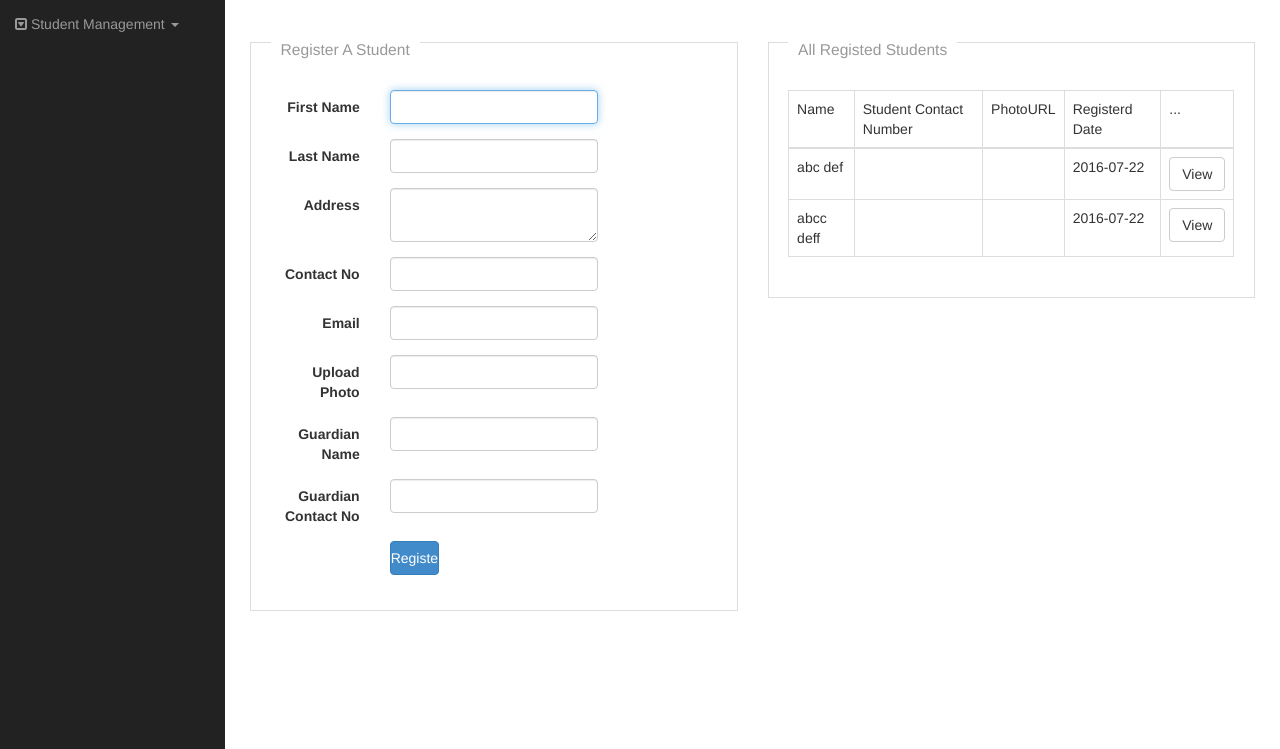
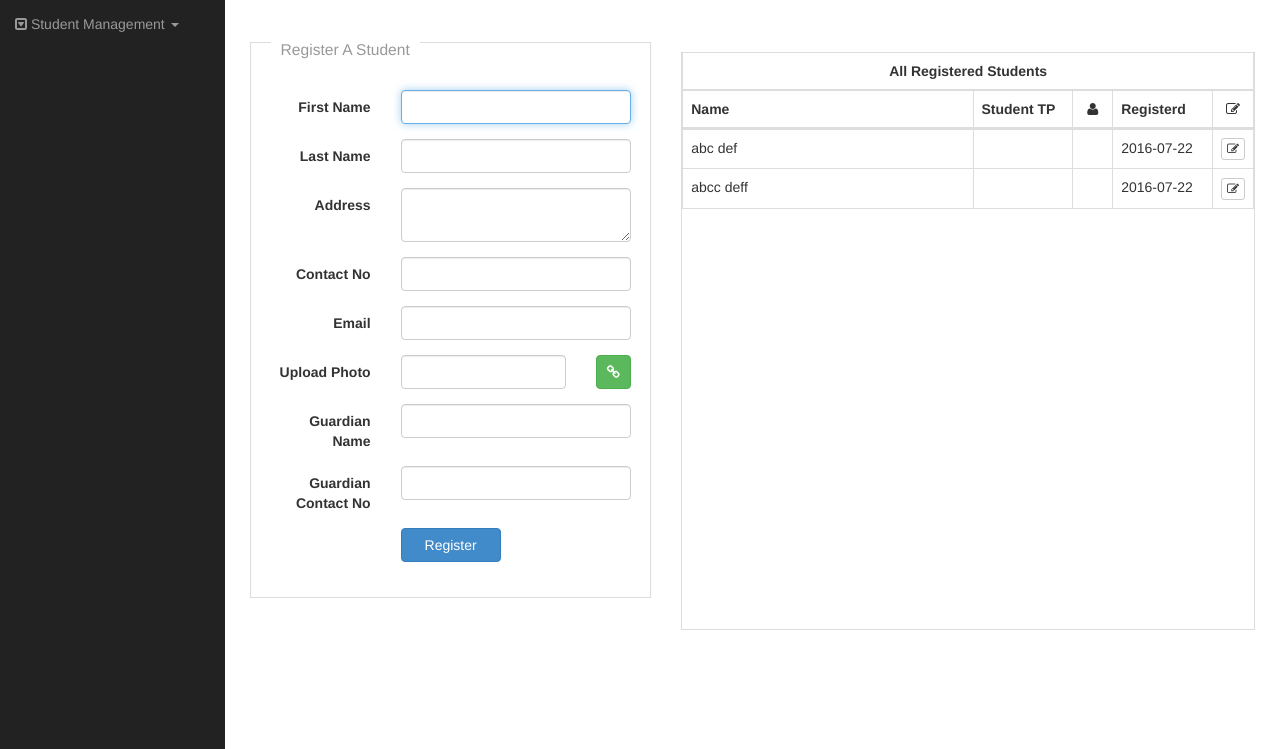
Before and after one commit to kitzerland/csms, a PHP site: page /student/register in a window 1280 px wide. Shown: the part 51-800 px from the top of the page. Run offline with PHP 8.4, Linux system fonts and the light colour scheme; a user stored in the database is signed in; data comes from the database, SQL or seed files in the repository; some libraries are stand-ins or nearby versions.

Commit message:
Interface cleanup. Security bugs fixed.

```diff
--- a/App/Controllers/Student/invoiceController.php
+++ b/App/Controllers/Student/invoiceController.php
@@ -3,7 +3,6 @@
 namespace App\Controllers\Student;
 
 use \Core\View;
-use App\Models\Student\PaymentModel;
 
 class InvoiceController extends \Core\Controller {
 
--- a/App/Controllers/Student/paymentController.php
+++ b/App/Controllers/Student/paymentController.php
@@ -18,11 +18,11 @@ class PaymentController extends \Core\Controller {
         View::renderTemplate('Student/payment.php.twig');
     }
 
-    public function payment(){
+    public function paymentAction(){
         echo json_encode(PaymentModel::payment($this->route_params['form']));
     }
 
-    public function setCookie(){
+    public function setCookieAction(){
         $rout_param = $this->route_params;
 
         setcookie('id', $rout_param['id']);
@@ -32,7 +32,7 @@ class PaymentController extends \Core\Controller {
         echo true;
     }
 
-    public function getCookie(){
+    public function getCookieAction(){
         echo json_encode($_COOKIE);
     }
 }
--- a/App/Controllers/Student/registrationController.php
+++ b/App/Controllers/Student/registrationController.php
@@ -23,7 +23,7 @@ class RegistrationController extends \Core\Controller {
         echo json_encode($status);
     }
 
-    public function getStudent(){
+    public function getStudentAction(){
 
         $param = $this->route_params;
         $index = $param['index'];
--- a/App/Controllers/Student/searchController.php
+++ b/App/Controllers/Student/searchController.php
@@ -17,7 +17,7 @@ class SearchController extends \Core\Controller {
         echo json_encode(SearchModel::getResults($this->route_params));
     }
 
-    public function getResult() {
+    public function getResultAction() {
         echo json_encode(SearchModel::getResultFor($this->route_params));
     }
 
--- a/App/Views/Student/payment.php.twig
+++ b/App/Views/Student/payment.php.twig
@@ -79,7 +79,7 @@
             function redirecttoinv() {
                 var form = $('.form1').formobject();
                 var id = $('.selectedID').val();
-                form['id'] = id;
+                form.id = id;
 
                 $.post('/payment/setcookie', form, function (data) {
                     if (data) {
@@ -113,10 +113,10 @@
 
             function cleartextbox() {
                 $('input').each(function () {
-                    $(this).val("")
+                    $(this).val("");
                 });
                 $('textarea').each(function () {
-                    $(this).val("")
+                    $(this).val("");
                 });
             }
 
--- a/App/Views/Student/register.php.twig
+++ b/App/Views/Student/register.php.twig
@@ -3,89 +3,91 @@
 {% block body %}
 
     <div class="row">
-        <div class="col-md-6">
+        <div class="col-md-5">
             <fieldset class="scheduler-border col-md-12 form1">
                 <legend class="scheduler-border"><h3><small>Register A Student</small></h3></legend>
 
                 <div class="form-horizontal">
                     <div class="form-group">
-                        <label class="control-label col-md-3">First Name</label>
-                        <div class="col-md-6">
+                        <label class="control-label col-md-4">First Name</label>
+                        <div class="col-md-8">
                             <input type="text" name="fname" class="form-control form-data">
                         </div>
                     </div>
                     <div class="form-group">
-                        <label class="control-label col-md-3">Last Name</label>
-                        <div class="col-md-6">
+                        <label class="control-label col-md-4">Last Name</label>
+                        <div class="col-md-8">
                             <input type="text" name="lname" class="form-control form-data">
                         </div>
                     </div>
                     <div class="form-group">
-                        <label class="control-label col-md-3">Address</label>
-                        <div class="col-md-6">
+                        <label class="control-label col-md-4">Address</label>
+                        <div class="col-md-8">
                             <textarea class="form-control form-data" rows="2" name="addr" style="resize: vertical; min-height:50px;"></textarea>
                         </div>
                     </div>
                     <div class="form-group">
-                        <label class="control-label col-md-3">Contact No</label>
-                        <div class="col-md-6">
+                        <label class="control-label col-md-4">Contact No</label>
+                        <div class="col-md-8">
                             <input type="text" name="contact" class="form-control form-data">
                         </div>
                     </div>
                     <div class="form-group">
-                        <label class="control-label col-md-3">Email</label>
-                        <div class="col-md-6">
+                        <label class="control-label col-md-4">Email</label>
+                        <div class="col-md-8">
                             <input type="text" name="email" class="form-control form-data">
                         </div>
                     </div>
                     <div class="form-group">
-                        <label class="control-label col-md-3">Upload Photo</label>
+                        <label class="control-label col-md-4">Upload Photo</label>
                         <div class="col-md-6">
                             <input type="text" name="photo" class="form-control form-data">
+                        </div>
+                        <div class="col-md-2">
+                            <button class="btn btn-success btn-block"><i class="fa fa-link"></i></button>
                         </div>
                     </div>
 
                     <div class="form-group">
-                        <label class="control-label col-md-3">Guardian Name</label>
-                        <div class="col-md-6">
+                        <label class="control-label col-md-4">Guardian Name</label>
+                        <div class="col-md-8">
                             <input type="text" name="gname" class="form-control form-data">
                         </div>
                     </div>
 
                     <div class="form-group">
-                        <label class="control-label col-md-3">Guardian Contact No</label>
-                        <div class="col-md-6">
+                        <label class="control-label col-md-4">Guardian Contact No</label>
+                        <div class="col-md-8">
                             <input type="text" name="gcontact" class="form-control form-data">
                         </div>
                     </div>
 
                     <div class="form-group">
-                        <div class="col-md-offset-3 col-md-2">
+                        <div class="col-md-offset-4 col-md-4">
                             <button class="btn btn-primary btn-block register">Register</button>
                         </div>
                     </div>
                 </div>
             </fieldset>
         </div>
-        <div class="col-md-6">
-            <fieldset class="scheduler-border col-md-12 form1">
-                <legend class="scheduler-border"><h3><small>All Registed Students</small></h3></legend>
-                <table class="table table-bordered">
+        <div class="col-md-7">
+            <table class="table table-bordered jsstudent" style="margin-top: 38px;">
                 <thead id="jsstudenthead">
                     <tr>
-                            <td>Name</td>
-                            <td>Student Contact Number</td>
-                            <td>PhotoURL</td>
-                            <td>Registerd Date</td>
-                            <td>...</td>
+                        <th colspan="5" class="text-center">All Registered Students</th>
+                    </tr>
+                    <tr>
+                        <th>Name</th>
+                        <th style="width: 100px;">Student TP</th>
+                        <th class="text-center" style="width: 40px;"><i class="fa fa-user"></i></th>
+                        <th style="width: 100px;">Registerd</th>
+                        <th class="text-center" style="width: 40px;"><i class="fa fa-edit fa-xs"></i></th>
                     </tr>
                 </thead>
                 <tbody id="jsstudentbody">
 
                 </tbody>
             </table>
-
-            </fieldset>
         </div>
     </dv>
 
@@ -96,6 +98,7 @@
 {% block script %}
     <script>
         $(function () {
+
             getallstudents();
             $('input[name="fname"]').select();
             $(document).keydown(function (e) {
@@ -118,12 +121,13 @@
                         displaystring += '<td> ' + value.ContactNumber + ' </td>';
                         displaystring += '<td> ' + value.PhotoURL + ' </td>';
                         displaystring += '<td> ' + value.RegisteredDate + ' </td>';
-                        displaystring += '<td> ' + '<button class="btn btn-default" id="viewstudent" data-id="' + value.ID + '">View</button>' + ' </td>';
+                        displaystring += '<td> ' + '<button class="btn btn-xs btn-default" id="viewstudent" data-id="' + value.ID + '"><i class="fa fa-edit"></i></button>' + ' </td>';
 
                         displaystring += '</tr>';
                     });
 
                     $('#jsstudentbody').html(displaystring);
+                    $('.jsstudent').scrollTableBody({height: '500px'});
 
                 });
             }
@@ -143,7 +147,7 @@
                             cleartextbox();
 
                         } else {
-                            $.notify.error("<b>Registration Failed! Verify Information Provided!</b>")
+                            $.notify.error("<b>Registration Failed! Verify Information Provided!</b>");
                         }
                     }, 'json');
                 }
@@ -151,10 +155,10 @@
 
             function cleartextbox() {
                 $('input').each(function () {
-                    $(this).val("")
+                    $(this).val("");
                 });
                 $('textarea').each(function () {
-                    $(this).val("")
+                    $(this).val("");
                 });
             }
 
```
Lines whose indentation alone changed are shown as unchanged.
